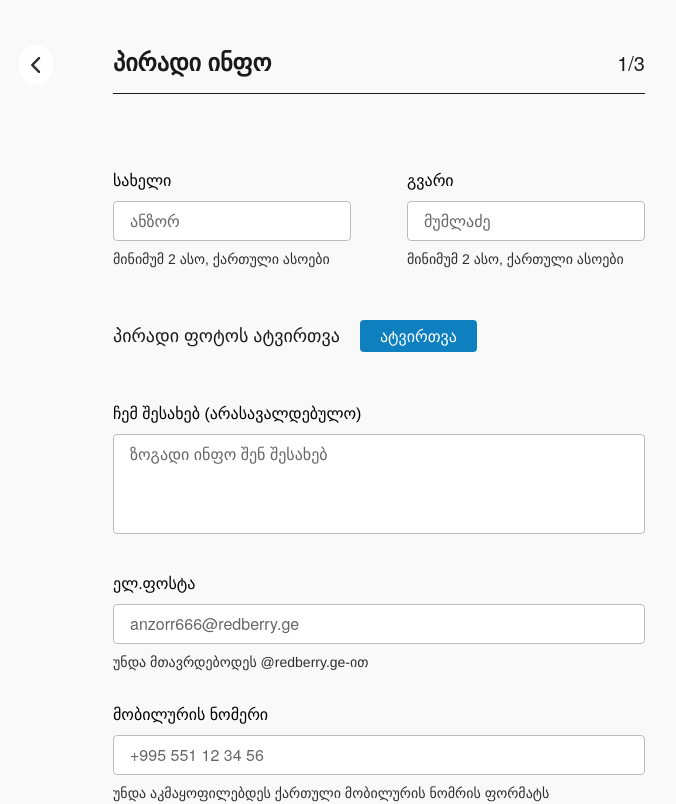
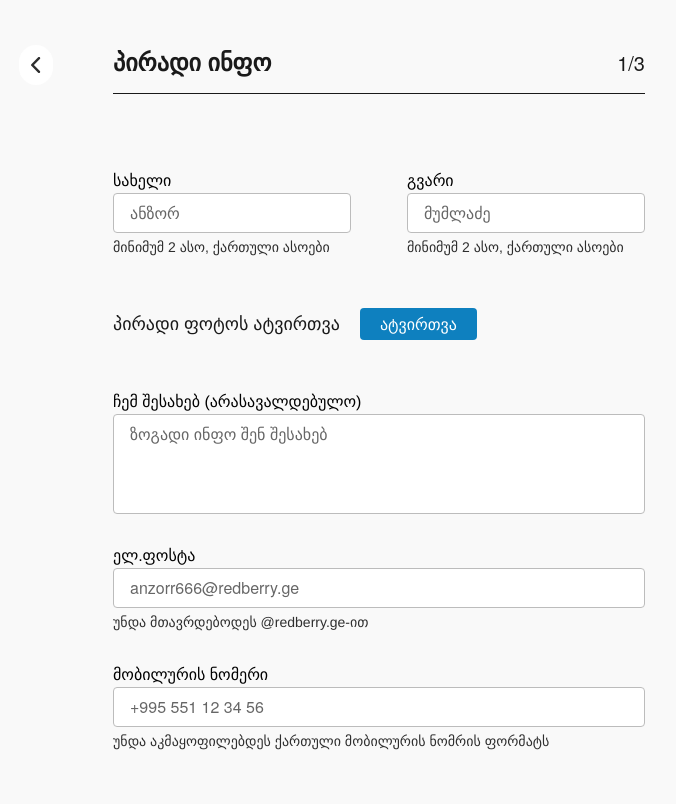
Before and after one commit to giorgio324/redbery-resume, a React (Vite) app: page /resume in a window 1280 px wide. Shown: the top 804 px of the page, without its empty margins (31-707 px from the left). Built offline with nearby package versions, Linux system fonts and the light colour scheme; a web font is replaced by a local one.

Commit message:
added icons and border color change on user click and type

```diff
--- a/src/components/CustomInput.jsx
+++ b/src/components/CustomInput.jsx
@@ -1,11 +1,15 @@
 import { useDispatch } from 'react-redux';
 import { useFormContext } from 'react-hook-form';
 import { updatePrivateInfo } from '../features/PrivateInfoSlice';
+import errorIcon from '../assets/images/failedValidationIcon.svg';
+import validatedIcon from '../assets/images/successValidationIcon.svg';
+
 const CustomInput = ({
   name,
   labelText,
   type,
   isTextArea,
+  isTextAreaRequired,
   isFileInput,
   placeholder,
   hint,
@@ -14,7 +18,7 @@ const CustomInput = ({
   const {
     register,
     setValue,
-    formState: { errors },
+    formState: { errors, touchedFields },
   } = useFormContext();
 
   const handleChange = (e) => {
@@ -22,6 +26,10 @@ const CustomInput = ({
     setValue(name, value);
     dispatch(updatePrivateInfo({ fieldName: name, value }));
   };
+
+  const hasError = !!errors[name];
+  const isTouched = !!touchedFields[name];
+  const isValidated = isTouched && !hasError;
 
   return (
     <>
@@ -31,19 +39,30 @@ const CustomInput = ({
           <label htmlFor={name} className='font-500 text-black'>
             {labelText}
           </label>
+          <div className='flex flex-col'>
             <textarea
               name={name}
               id={name}
               placeholder={placeholder}
-            {...register(name)}
+              {...register(name, {
+                required: isTextAreaRequired
+                  ? { value: true, message: 'This field is required' }
+                  : false,
+              })}
               onChange={handleChange}
-            className='resize-none border border-validationDefault focus:outline-2 outline-validationDefault caret-caret placeholder:text-inputPlaceholder text-black font-400 rounded-[4px] py-[7px] px-4 my-2 h-[100px]
-            '
+              className={`resize-none border ${
+                hasError
+                  ? 'border-red-500'
+                  : isTouched && !isTextAreaRequired
+                  ? 'border-green-500'
+                  : 'border-validationDefault'
+              } focus:outline-2 outline-validationDefault caret-caret placeholder:text-inputPlaceholder text-black h-[100px] font-400 rounded-[4px] py-[7px] px-4`}
             ></textarea>
+          </div>
         </div>
       ) : isFileInput ? (
         // file input
-        <div className='flex gap-x-[20px]  items-center my-[50px]'>
+        <div className='flex gap-x-[20px] items-center my-[50px]'>
           {hint && (
             <span className='font-500 text-[18px] text-offBlack'>{hint}</span>
           )}
@@ -62,13 +81,18 @@ const CustomInput = ({
             onChange={handleChange}
             className='hidden'
           />
+          {hasError && <img src={errorIcon} alt='Error' className='w-4 ml-2' />}
+          {isValidated && (
+            <img src={validatedIcon} alt='Validation' className='w-4 ml-2' />
+          )}
         </div>
       ) : (
-        // noraml input
+        // normal input
         <div className='w-full flex flex-col'>
           <label htmlFor={name} className='font-500 text-black'>
             {labelText}
           </label>
+          <div className='flex items-center'>
             <input
               type={type}
               name={name}
@@ -78,15 +102,23 @@ const CustomInput = ({
                 required: { value: true, message: 'This field is required' },
               })}
               onChange={handleChange}
-            className='border border-validationDefault focus:outline-2 outline-validationDefault caret-caret placeholder:text-inputPlaceholder text-black font-400 rounded-[4px] py-[7px] px-4 my-2'
+              className={`border ${
+                hasError
+                  ? 'border-red-500'
+                  : isTouched
+                  ? 'border-green-500'
+                  : 'border-validationDefault'
+              } focus:outline-2 outline-validationDefault caret-caret placeholder:text-inputPlaceholder text-black font-400 rounded-[4px] py-[7px] px-4 flex-grow`}
             />
+            {hasError && (
+              <img src={errorIcon} alt='Error' className='w-4 ml-2' />
+            )}
+            {isValidated && (
+              <img src={validatedIcon} alt='Validation' className='w-4 ml-2' />
+            )}
+          </div>
           {hint && (
-            <span className='font-300 text-[14px] text-hint'>{hint}</span>
-          )}
-          {errors[name] && (
-            <span className='font-300 text-[14px] text-red-500'>
-              {errors[name].message}
-            </span>
+            <span className='font-300 text-[14px] text-hint mt-1'>{hint}</span>
           )}
         </div>
       )}
--- a/src/components/PrivateInfoPreview.jsx
+++ b/src/components/PrivateInfoPreview.jsx
@@ -24,7 +24,17 @@ const PrivateInfoPreview = () => {
           {phone_number && (
             <div className='flex gap-x-3 mt-[10px]'>
               <img src={phoneIcon} alt='' />
-              <p>+995 597 63 45 16</p>
+              <p>
+                {phone_number.slice(0, 4) +
+                  ' ' +
+                  phone_number.slice(4, 7) +
+                  ' ' +
+                  phone_number.slice(7, 9) +
+                  ' ' +
+                  phone_number.slice(9, 11) +
+                  ' ' +
+                  phone_number.slice(11, 13)}
+              </p>
             </div>
           )}
         </div>
```
Also changed, not shown: src/assets/images/failedValidationIcon.svg (added), src/assets/images/successValidationIcon.svg (added). Lines whose indentation alone changed are shown as unchanged.
